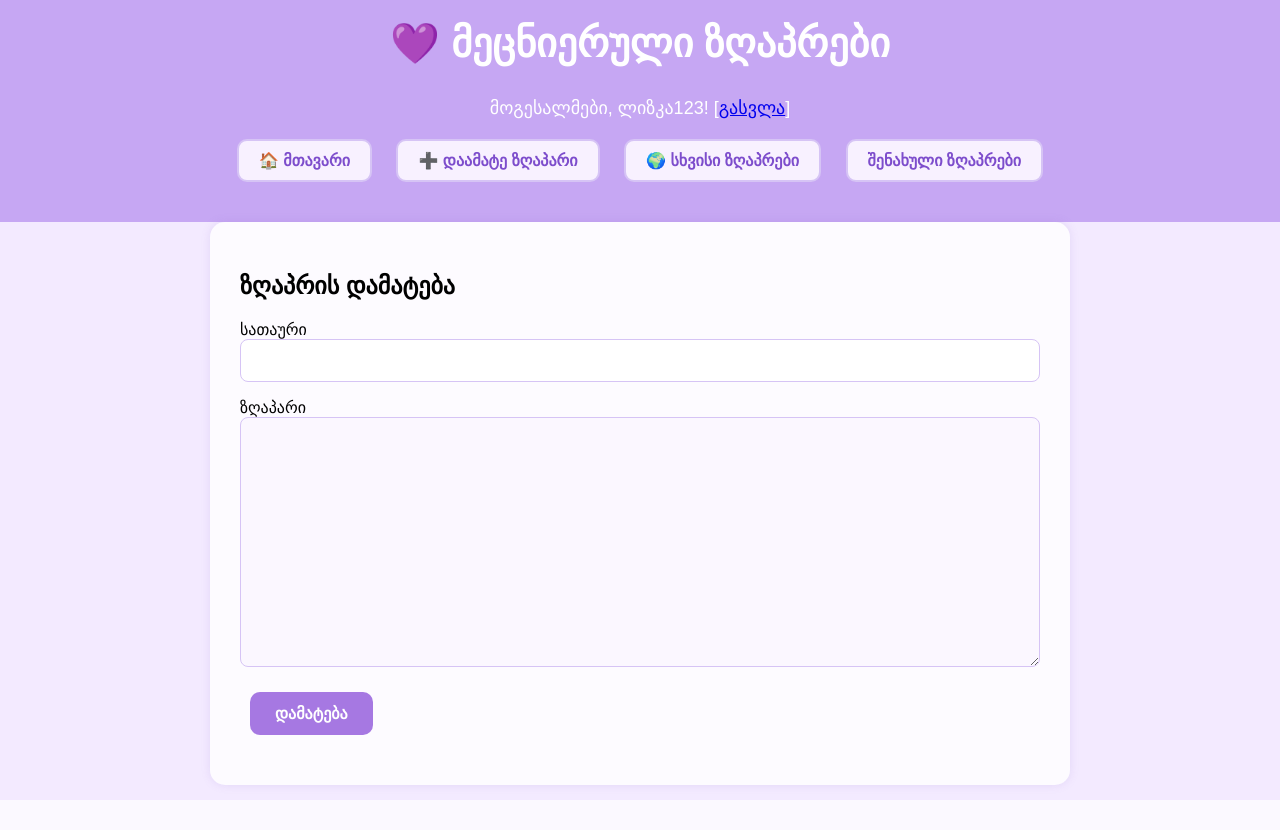
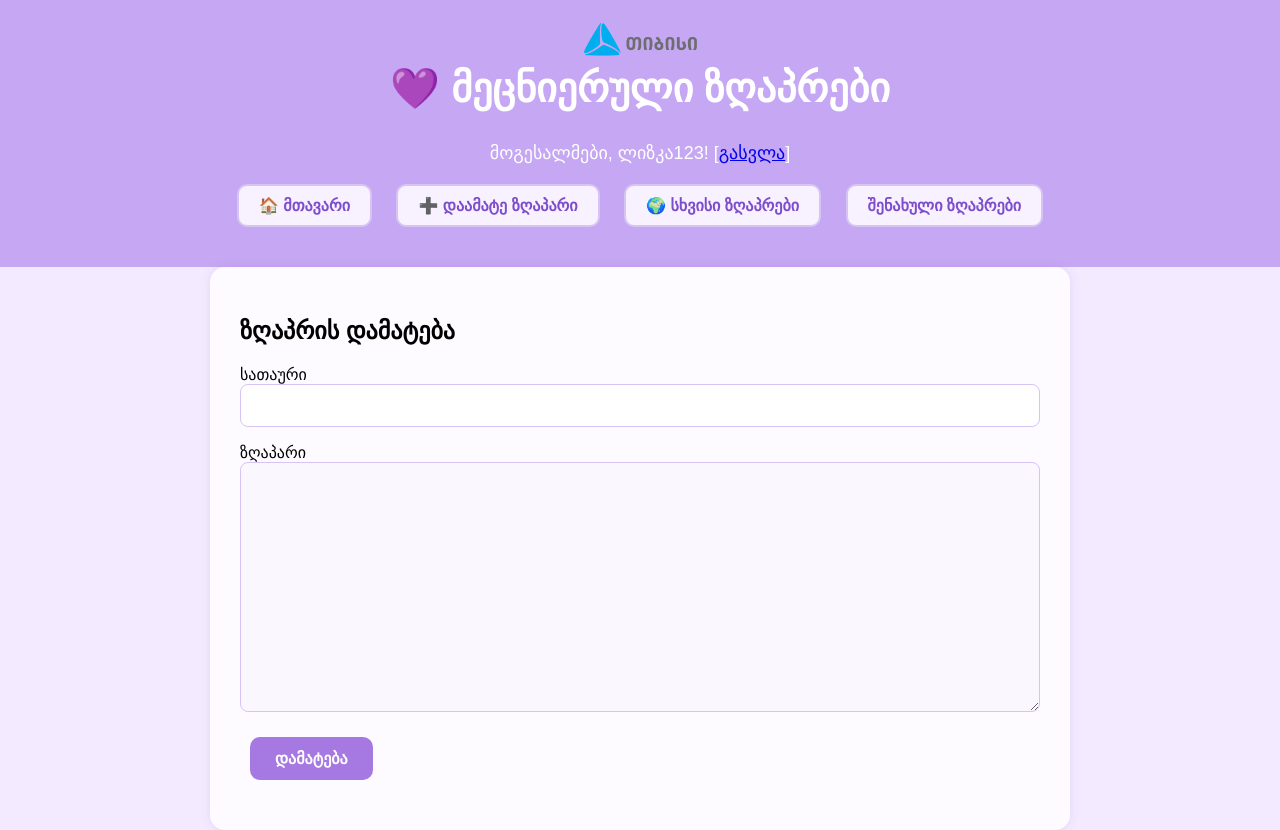
Before and after one commit to lizithecreator/scientific_fairytale, a Flask app: page /add in a window 1280 px wide. Before the commit the page ends 800 px from the top, so only its background shows below. Run offline with Flask 3, Linux system fonts and the light colour scheme; a user stored in the database is signed in.

Commit message:
Update base.html with logo image path

```diff
--- a/templates/base.html
+++ b/templates/base.html
@@ -7,7 +7,12 @@
 </head>
 <body>
     <header>
+        <a href="{{ url_for('home') }}">
+            <img src="{{ url_for('static', filename='images/logo.png') }}" alt="Logo" width="120">
+        </a>
+
         <h1 class="main-title">💜 მეცნიერული ზღაპრები</h1>
+
         {% if current_user.is_authenticated %}
             <p class="welcome">მოგესალმები, {{ current_user.username }}! [<a href="{{ url_for('auth.logout') }}">გასვლა</a>]</p>
             <nav class="top-nav">
@@ -15,7 +20,6 @@
                 <a class="nav-button" href="{{ url_for('add') }}">➕ დაამატე ზღაპარი</a>
                 <a class="nav-button" href="{{ url_for('others') }}">🌍 სხვისი ზღაპრები</a>
                 <a class="btn btn-light border mx-1" href="{{ url_for('saved_stories') }}">შენახული ზღაპრები</a>
-
             </nav>
         {% else %}
             <nav class="top-nav">
```
